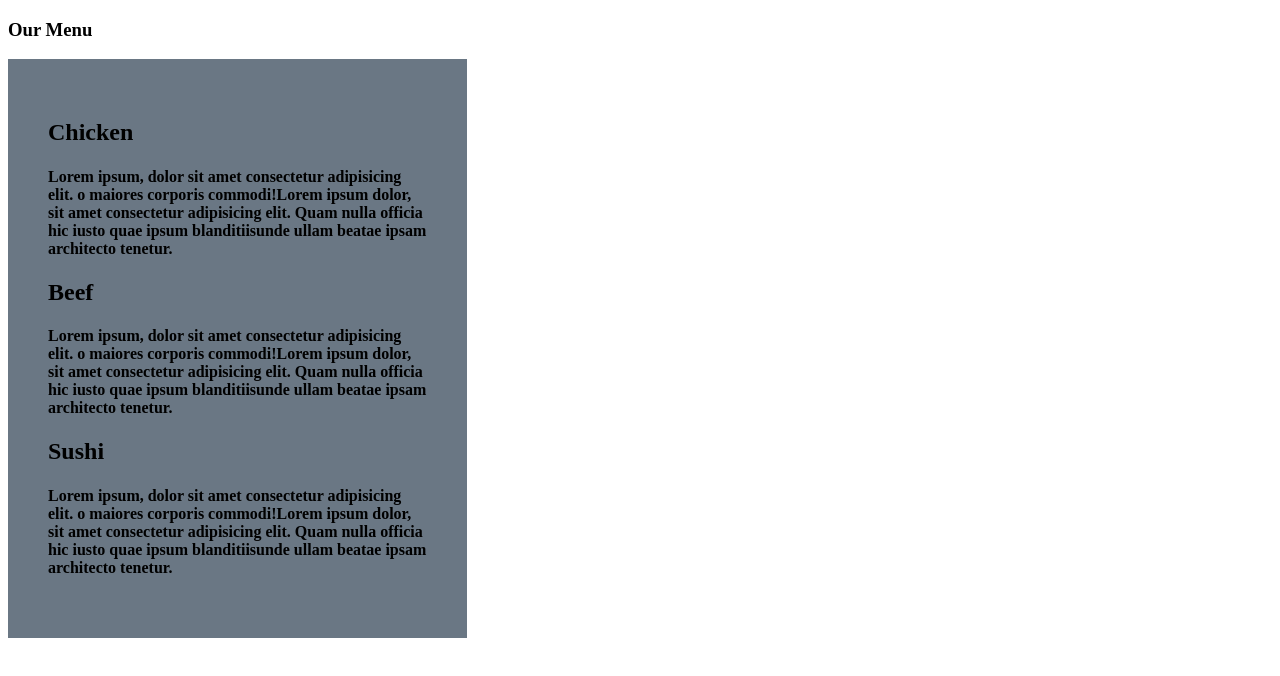
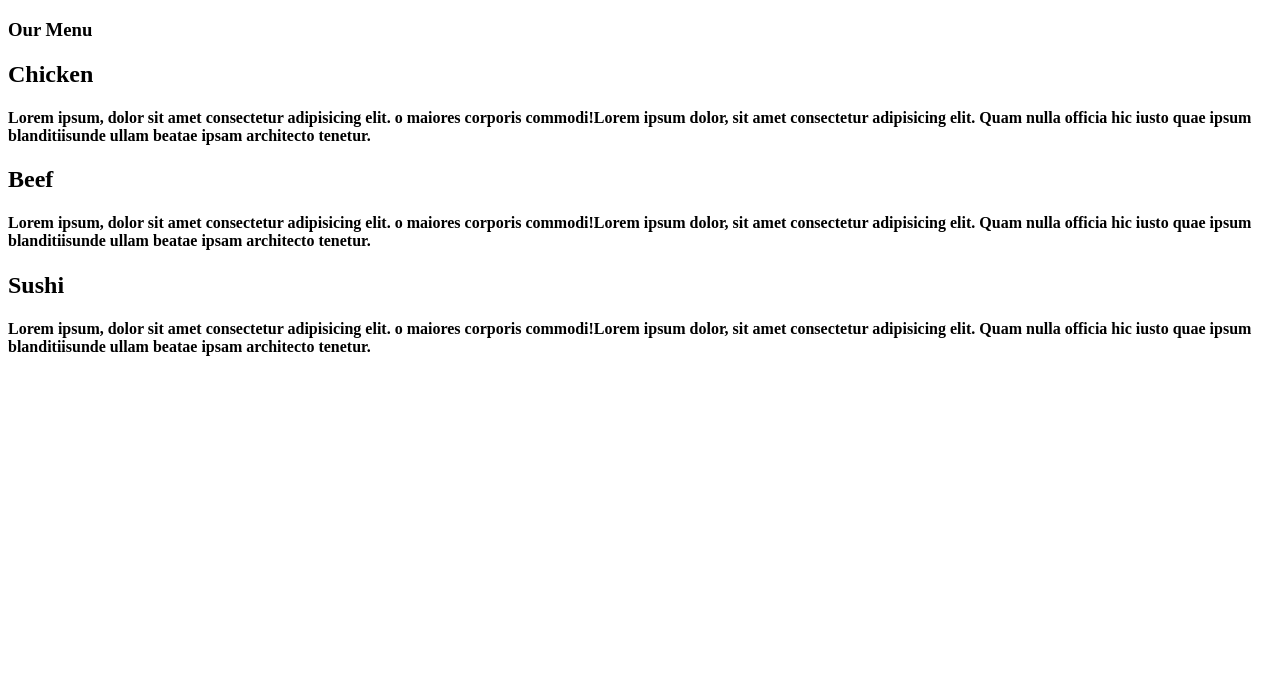
Before and after one commit to Keneejimz/coursera-test, a plain HTML site: page index.html in a window 1280 px wide. Drawn offline with Linux system fonts and the light colour scheme.

Commit message:
Update style.css

```diff
--- a/style.css
+++ b/style.css
@@ -1,5 +1,6 @@
 .food{
-    background: rgba(44, 62, 80, 0.7);
-    padding: 40px;
-    width: 30%;
+
+
+
+
     }
```
